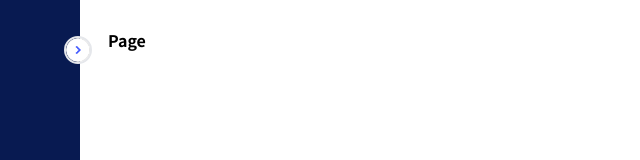
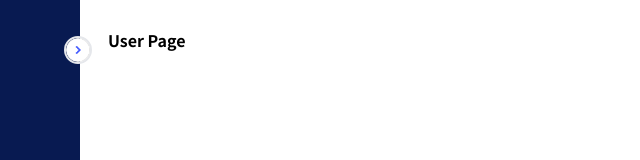
Before and after one commit to kanlo456/FYP, a React (Vite) app in the folder Job dispatch system/fontend/: page /UserPage in a window 1280 px wide. Shown: the top 160 px of the page, without its empty margins (0-640 px from the left). Built offline with nearby package versions, Linux system fonts and the light colour scheme.

Commit message:
Update SideBar.jsx

```diff
--- a/Job dispatch system/fontend/src/components/Layout/SideBar.jsx
+++ b/Job dispatch system/fontend/src/components/Layout/SideBar.jsx
@@ -19,7 +19,7 @@ const Sidebar = () => {
         />
       </div>
       <div className="p-7 flex-1 text-2x1 font-semibold h-screen">
-        <h1> Page</h1>
+        <h1>User Page</h1>
       </div>
     </div>
   );
```
